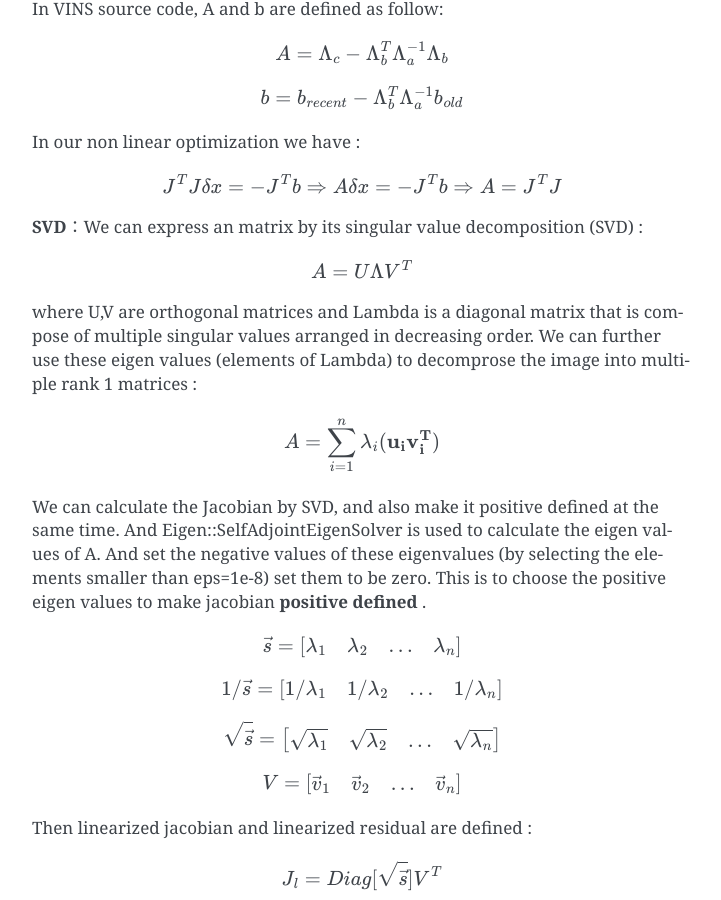
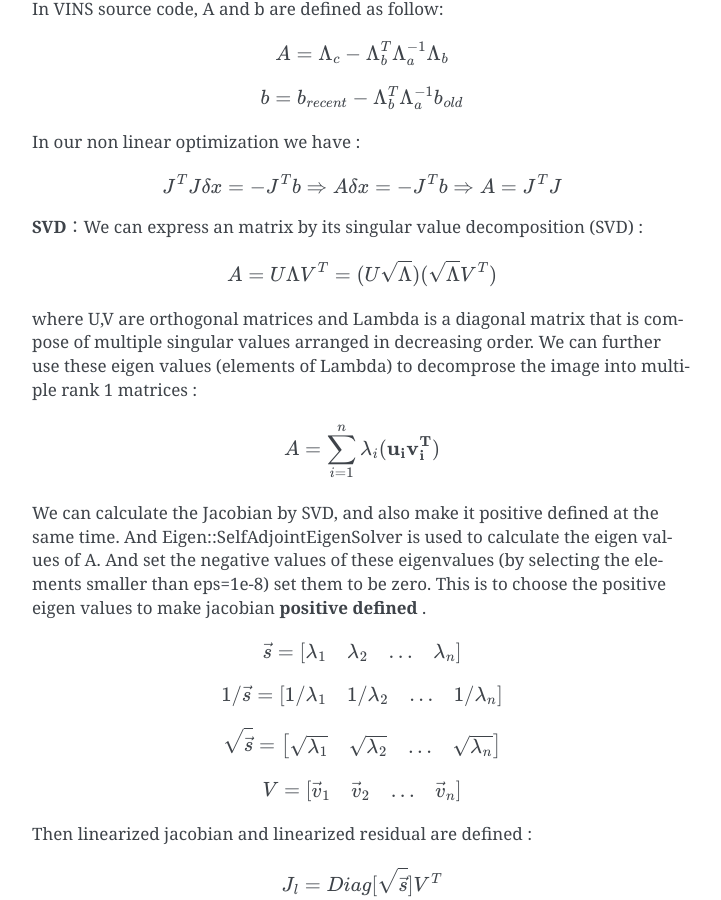
Before and after one commit to gggliuye/VIO, a Sphinx documentation site: the page built from docs/deepblue/LM.rst, in a window 1280 px wide and 900 px high, scrolled down 7756 px. Shown: the whole window, without its empty margins (388-1109 px from the left). Built offline with Sphinx 7.4.7, drawn with Linux system fonts in a browser that asks for light colours.

Commit message:
Update LM.rst

```diff
--- a/docs/deepblue/LM.rst
+++ b/docs/deepblue/LM.rst
@@ -347,7 +347,7 @@ In our non linear optimization we have :
 **SVD**：We can express an matrix by its singular value decomposition (SVD) :
 
 .. math::
-    A = U \Lambda V^{T}
+    A = U \Lambda V^{T} = (U \sqrt{\Lambda}) ( \sqrt{\Lambda} V^{T})
 
 where U,V are orthogonal matrices and \Lambda is a diagonal matrix that is compose of multiple singular values arranged in decreasing order. We can further use these eigen values (elements of Lambda) to decomprose the image into multiple rank 1 matrices :
 
```
